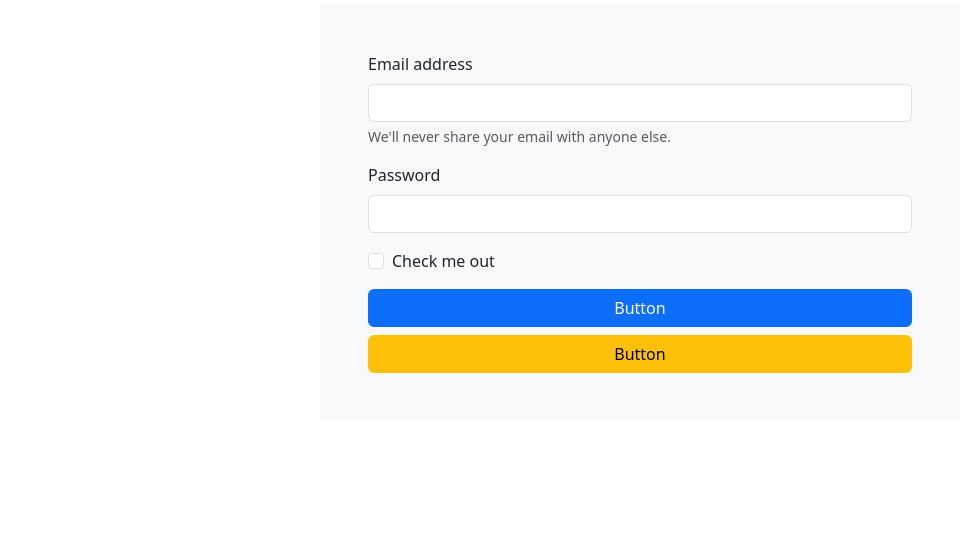
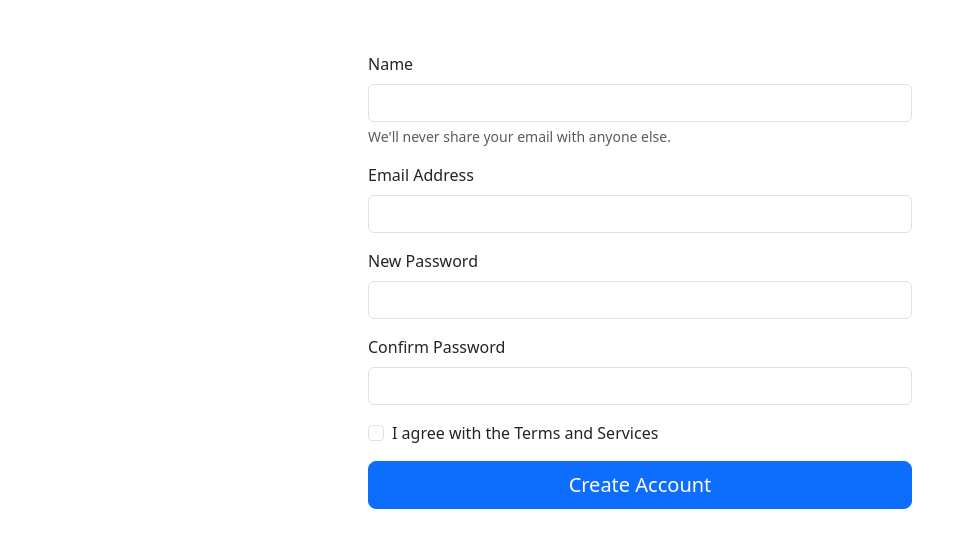
Before and after one commit to hlira44/Projeto1-PW2324, a plain HTML site: page login.html in a window 1280 px wide. Shown: the part 72-620 px from the top of the page, without its empty margins (0-975 px from the left). Drawn offline with nearby package versions, Linux system fonts and the light colour scheme.

Commit message:
alterações na pagina de perfil

```diff
--- a/login.html
+++ b/login.html
@@ -25,25 +25,32 @@
         <h2>Create Account</h2>
     </div>
 
-    <div class="container d-grid gap-2 col-6 mx-auto bg-light p-5">
+    <div class="container d-grid gap-2 col-6 mx-auto bg-li ght p-5">
         <form class="">
             <div class="mb-3">
-                <label for="exampleInputEmail1" class="form-label">Email address</label>
-                <input type="email" class="form-control" id="exampleInputEmail1" aria-describedby="emailHelp">
-                <div id="emailHelp" class="form-text">We'll never share your email with anyone else.</div>
+                <label for="exampleInputEmail1" class="form-label">Name</label>
+                <input type="Name" class="form-control" id="exampleInputName" aria-describedby="namehelp">
+                <div id="namehelp" class="form-text">We'll never share your email with anyone else.</div>
             </div>
             <div class="mb-3">
-                <label for="exampleInputPassword1" class="form-label">Password</label>
+                <label for="exampleInputPassword1" class="form-label">Email Address</label>
+                <input type="password" class="form-control" id="exampleInputPassword1">
+            </div>
+            <div class="mb-3">
+                <label for="exampleInputPassword1" class="form-label">New Password</label>
+                <input type="password" class="form-control" id="exampleInputPassword1">
+            </div>
+            <div class="mb-3">
+                <label for="exampleInputPassword1" class="form-label">Confirm Password</label>
                 <input type="password" class="form-control" id="exampleInputPassword1">
             </div>
             <div class="mb-3 form-check">
                 <input type="checkbox" class="form-check-input" id="exampleCheck1">
-                <label class="form-check-label" for="exampleCheck1">Check me out</label>
+                <label class="form-check-label" for="exampleCheck1">I agree with the Terms and Services</label>
             </div>
 
             <div class="d-grid gap-2 col-12 mx-auto">
-                <button class="btn btn-primary" type="button">Button</button>
-                <button class="btn btn-warning" type="button">Button</button>
+                <button type="button" class="btn btn-primary btn-lg">Create Account</button>
             </div>
         </form>
 
```
